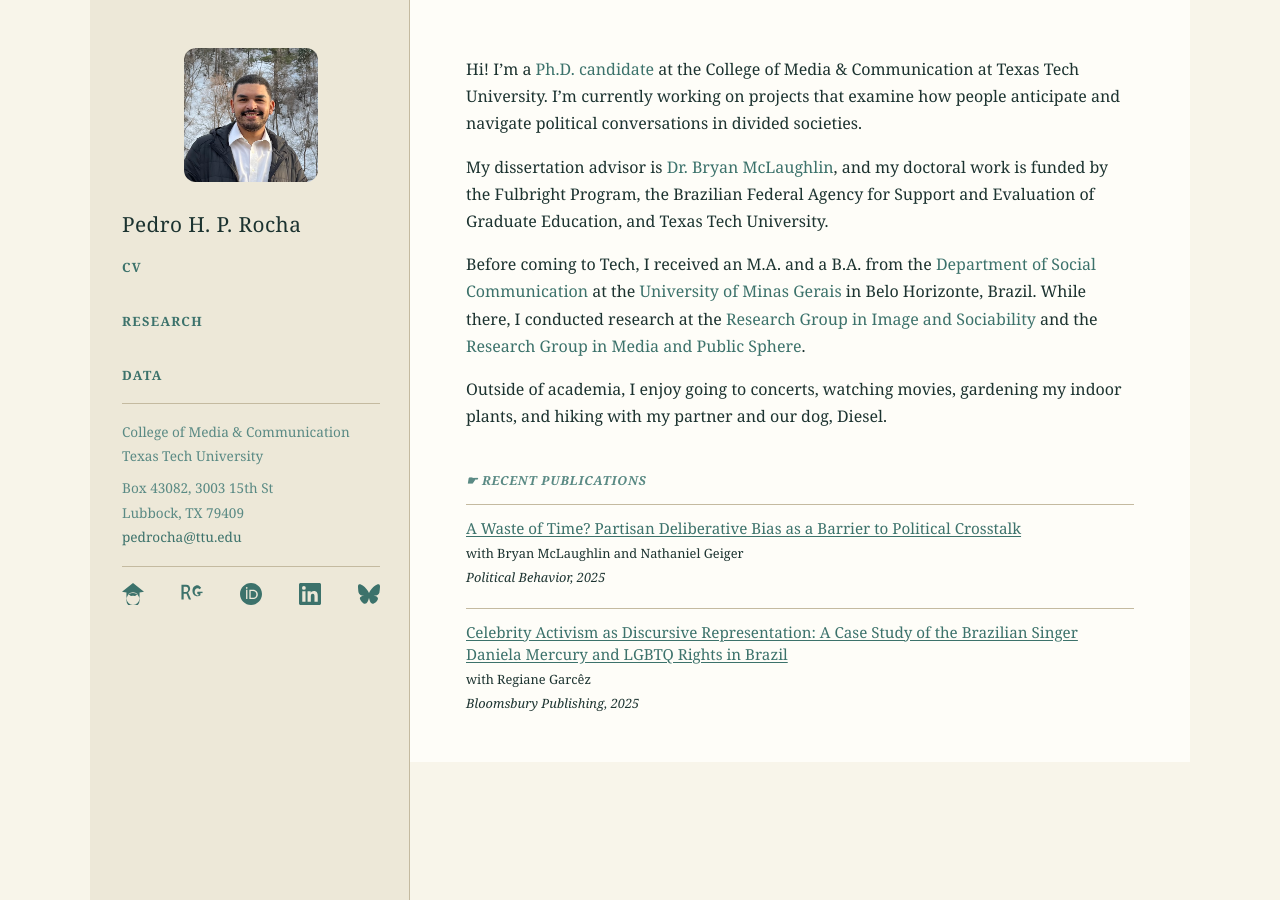
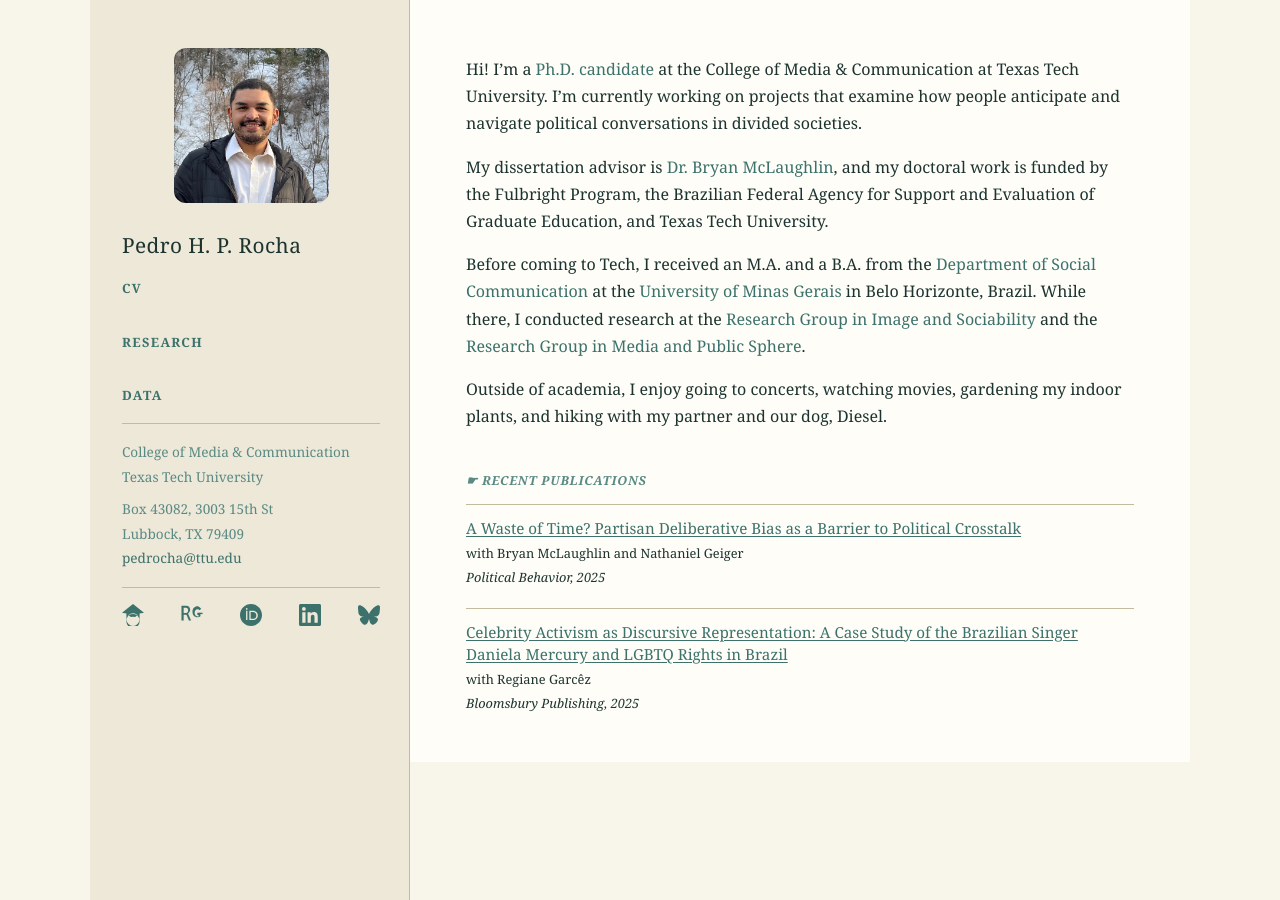
Before and after one commit to pedrohprocha/pedrohprocha.github.io, a Jekyll site: the page built from index.md, in a window 1280 px wide and 900 px high. Built offline with Jekyll 4.4.1, drawn with Linux system fonts in a browser that asks for light colours; some web fonts are replaced.

Commit message:
Resize headshot to 60% — proportional to name width in sidebar
Co-Authored-By: Claude Sonnet 4.6 <noreply@anthropic.com>

```diff
--- a/assets/css/main.css
+++ b/assets/css/main.css
@@ -367,7 +367,7 @@ h3 {
 }
 
 .headshot-sm {
-    width: 52%;
+    width: 60%;
     height: auto;
     aspect-ratio: 1 / 1;
     object-fit: cover;
```
